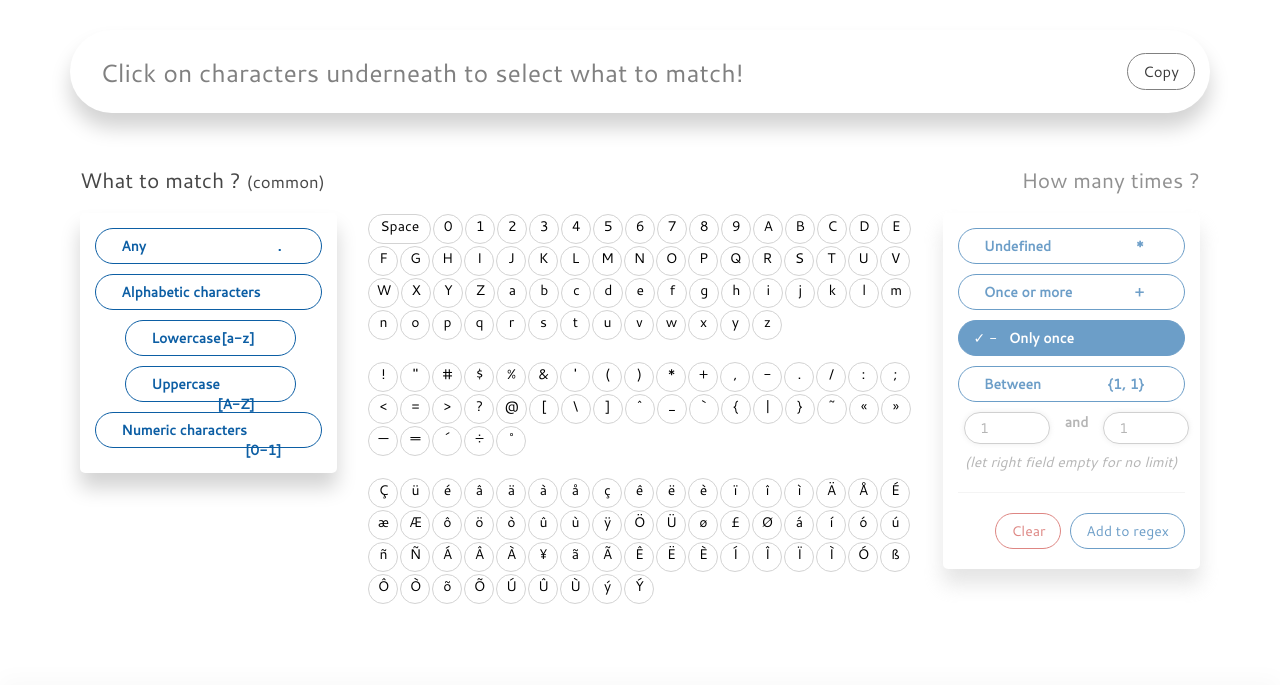
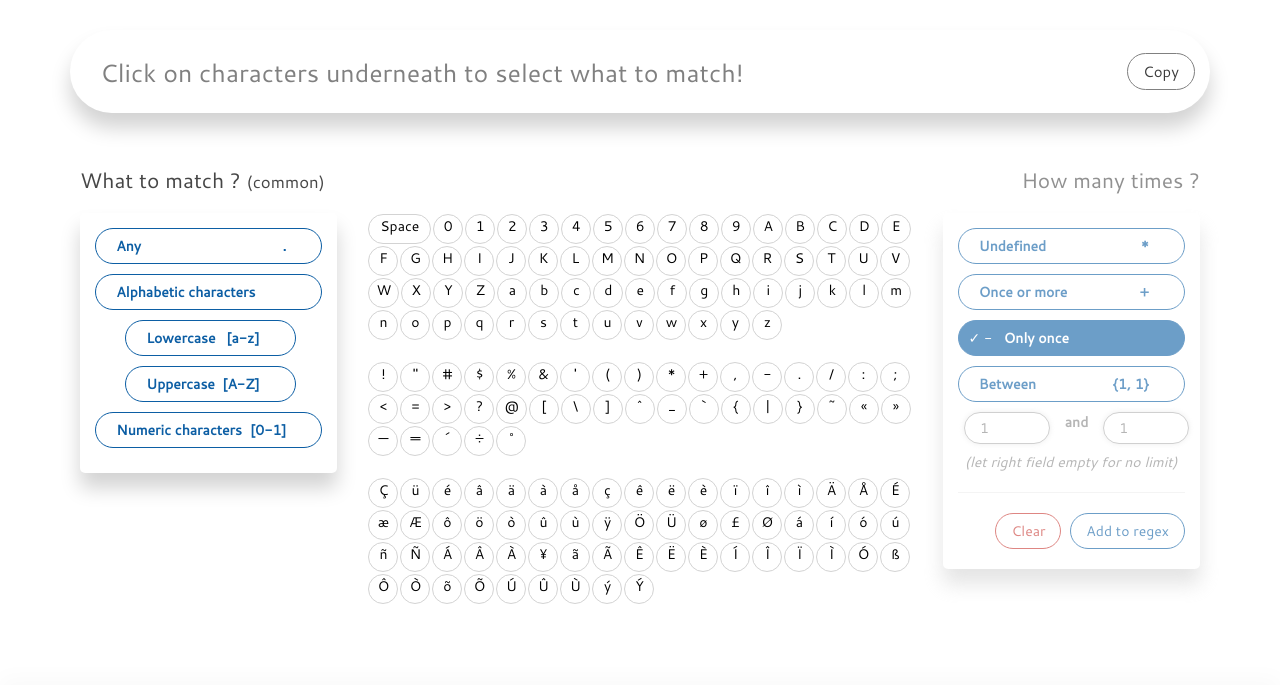
Before and after one commit to mdubourg001/regexplosion, a Flask app: page / in a window 1280 px wide. Shown: the part 71-757 px from the top of the page. Run offline with Flask 2, Linux system fonts and the light colour scheme; some libraries are stand-ins or nearby versions.

```diff
--- a/static/css/home.css
+++ b/static/css/home.css
@@ -69,7 +69,7 @@ footer {
 /* ====== PATTERNS ====== */
 .patterns .pattern {
   width: 100%;
-  padding: 7px 15px;
+  padding: 7px 10px;
   margin-bottom: 10px;
   border-radius: 25px;
   border: 1px solid #0C5EA4;
--- a/static/css/home.scss
+++ b/static/css/home.scss
@@ -107,7 +107,7 @@ footer {
 
   .pattern {
     width: 100%;
-    padding: 7px 15px;
+    padding: 7px 10px;
     margin-bottom: 10px;
     border-radius: 25px;
     border: 1px solid #0C5EA4;
```
